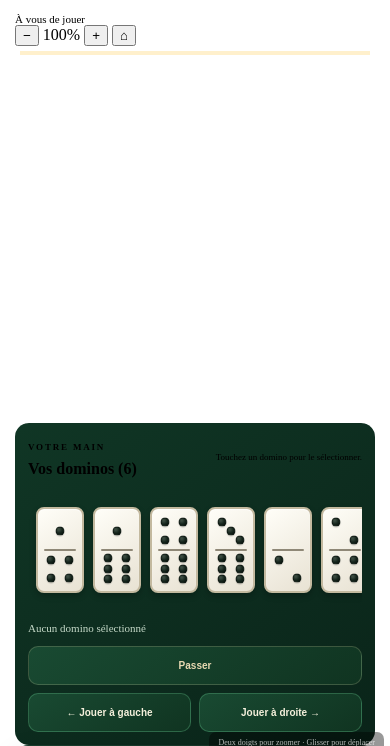
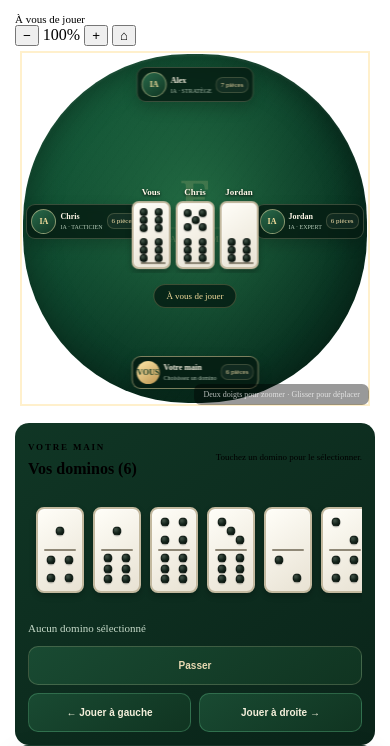
Before and after one commit to Selvandieumeme/fondationbackupspirituelmeme, a PHP site: page /appdominosfobas.html in a window 390 px wide. Shown: the part 85-831 px from the top of the page. Run offline with PHP 8.4, Linux system fonts and the light colour scheme.

Commit message:
Update appdominosfobas.css

```diff
--- a/appdominosfobas.css
+++ b/appdominosfobas.css
@@ -1428,3 +1428,302 @@
         gap: 5px;
     }
 }
+
+
+
+
+
+
+
+
+
+
+
+
+
+
+
+
+
+
+
+
+
+
+
+
+/* =====================================================
+   FOBAS DOMINO 3D — KOREKSYON VIZIBILITE SOU TAB LA
+   Mete blòk sa a nan TOUT FEN fichye CSS la.
+   ===================================================== */
+
+/* Viewport kote tab jwèt la ye */
+#tableViewport,
+.table-viewport {
+    position: relative;
+    isolation: isolate;
+    overflow: hidden;
+}
+
+/* Tab la ak sifas vèt la pa dwe kouvri chèn pyès yo */
+#tableWorld,
+#dominoApp #tableWorld {
+    position: absolute;
+    inset: 0;
+}
+
+/* Dekorasyon tab yo pa dwe bloke domino yo */
+.table-rim,
+.table-felt,
+.felt-texture,
+.table-logo,
+.table-center-mark {
+    pointer-events: none;
+}
+
+/* Chèn domino yo dwe rete vizib anlè dekorasyon tab la */
+#dominoChain,
+.domino-chain {
+    position: absolute;
+    z-index: 20;
+    top: 50%;
+    left: 50%;
+    width: 82%;
+    max-width: 82%;
+    max-height: 42%;
+    box-sizing: border-box;
+
+    display: flex;
+    flex-direction: row;
+    flex-wrap: wrap;
+    align-items: center;
+    justify-content: center;
+    align-content: center;
+    gap: 7px;
+
+    padding: 10px;
+    overflow-x: auto;
+    overflow-y: auto;
+
+    transform: translate(-50%, -50%);
+    scrollbar-width: thin;
+    overscroll-behavior: contain;
+    pointer-events: auto;
+}
+
+/* Chak domino ki deja jwe dwe gen yon bwat vizib */
+#dominoChain .domino-tile,
+.domino-chain .domino-tile,
+.played-domino .domino-tile {
+    position: relative;
+    z-index: 21;
+
+    display: inline-flex;
+    flex: 0 0 43px;
+    flex-direction: column;
+    align-items: stretch;
+    justify-content: space-between;
+
+    width: 43px;
+    height: 76px;
+    min-width: 43px;
+    min-height: 76px;
+    box-sizing: border-box;
+
+    padding: 3px;
+    overflow: visible;
+
+    border: 2px solid #c3b99f;
+    border-radius: 7px;
+    background: linear-gradient(145deg, #fffef8, #e8e2d3);
+    color: #17231d;
+
+    box-shadow:
+        0 3px 6px rgba(0, 0, 0, .30),
+        inset 0 1px 2px rgba(255, 255, 255, .95);
+
+    opacity: 1;
+    visibility: visible;
+    filter: none;
+}
+
+/* Mwatye domino yo dwe rete andedan pyès la */
+#dominoChain .domino-half,
+.domino-chain .domino-half,
+.played-domino .domino-half {
+    position: relative;
+    display: block;
+    flex: 1 1 0;
+    width: 100%;
+    min-width: 0;
+    min-height: 0;
+    box-sizing: border-box;
+    overflow: hidden;
+}
+
+/* Liy separasyon ant de mwatye yo */
+#dominoChain .domino-divider,
+.domino-chain .domino-divider,
+.played-domino .domino-divider,
+#dominoChain .tile-divider,
+.domino-chain .tile-divider {
+    position: absolute;
+    z-index: 3;
+    top: 50%;
+    left: 7%;
+    width: 86%;
+    height: 2px;
+    min-height: 2px;
+    margin: 0;
+    transform: translateY(-50%);
+    background: #a59b84;
+    pointer-events: none;
+}
+
+/* Pwen yo rete nwa, vizib epi byen defini */
+#dominoChain .pip,
+.domino-chain .pip,
+.played-domino .pip {
+    position: absolute;
+    display: block;
+    width: 7px;
+    height: 7px;
+    min-width: 7px;
+    min-height: 7px;
+    padding: 0;
+    margin: 0;
+    box-sizing: border-box;
+
+    border: 1px solid rgba(0, 0, 0, .25);
+    border-radius: 50%;
+    background: #101b14;
+    box-shadow: 0 1px 2px rgba(0, 0, 0, .30);
+
+    opacity: 1;
+    visibility: visible;
+    filter: none;
+    pointer-events: none;
+}
+
+/* Non jwè ki parèt anba domino a */
+#dominoChain .played-domino,
+.domino-chain .played-domino {
+    position: relative;
+    z-index: 22;
+    display: inline-flex;
+    flex: 0 0 auto;
+    flex-direction: column;
+    align-items: center;
+    justify-content: center;
+    gap: 3px;
+    overflow: visible;
+}
+
+#dominoChain .played-owner,
+.domino-chain .played-owner {
+    position: relative;
+    z-index: 23;
+    display: block;
+    max-width: 70px;
+    color: #fff8e8;
+    font-size: 9px;
+    font-weight: 700;
+    line-height: 1.2;
+    text-align: center;
+    text-shadow: 0 1px 3px #000;
+    overflow-wrap: anywhere;
+}
+
+/* Chèn domino a dwe vizib menm lè JavaScript la mete klas sa yo */
+#dominoChain .hidden,
+.domino-chain .hidden {
+    display: none !important;
+}
+
+/* Men jwè a rete separe ak domino ki sou tab la */
+#handTiles,
+.hand-tiles {
+    position: relative;
+    z-index: 1;
+    display: flex;
+    align-items: flex-end;
+    gap: 8px;
+    overflow-x: auto;
+    overflow-y: hidden;
+    -webkit-overflow-scrolling: touch;
+}
+
+/* Pi gwo domino nan men jwè a */
+#handTiles .domino-tile,
+.hand-tiles .domino-tile {
+    position: relative;
+    flex: 0 0 48px;
+    width: 48px;
+    height: 86px;
+    min-width: 48px;
+    min-height: 86px;
+    box-sizing: border-box;
+}
+
+/* Pozisyon jwè yo pa dwe pase devan chèn nan */
+.opponent,
+.human-seat {
+    z-index: 5;
+}
+
+/* Endikatè tou a rete anlè tab la, san li pa kouvri tout chèn nan */
+.turn-indicator {
+    z-index: 6;
+    max-width: 75%;
+    white-space: normal;
+    pointer-events: none;
+}
+
+/* Telefòn Android */
+@media (max-width: 760px) {
+    #dominoChain,
+    .domino-chain {
+        width: 88%;
+        max-width: 88%;
+        max-height: 39%;
+        gap: 5px;
+        padding: 6px;
+    }
+
+    #dominoChain .domino-tile,
+    .domino-chain .domino-tile,
+    .played-domino .domino-tile {
+        flex-basis: 37px;
+        width: 37px;
+        height: 65px;
+        min-width: 37px;
+        min-height: 65px;
+    }
+
+    #dominoChain .pip,
+    .domino-chain .pip,
+    .played-domino .pip {
+        width: 5px;
+        height: 5px;
+        min-width: 5px;
+        min-height: 5px;
+    }
+}
+
+@media (max-width: 390px) {
+    #dominoChain,
+    .domino-chain {
+        gap: 4px;
+        padding: 4px;
+    }
+
+    #dominoChain .domino-tile,
+    .domino-chain .domino-tile,
+    .played-domino .domino-tile {
+        flex-basis: 33px;
+        width: 33px;
+        height: 59px;
+        min-width: 33px;
+        min-height: 59px;
+    }
+}
```
